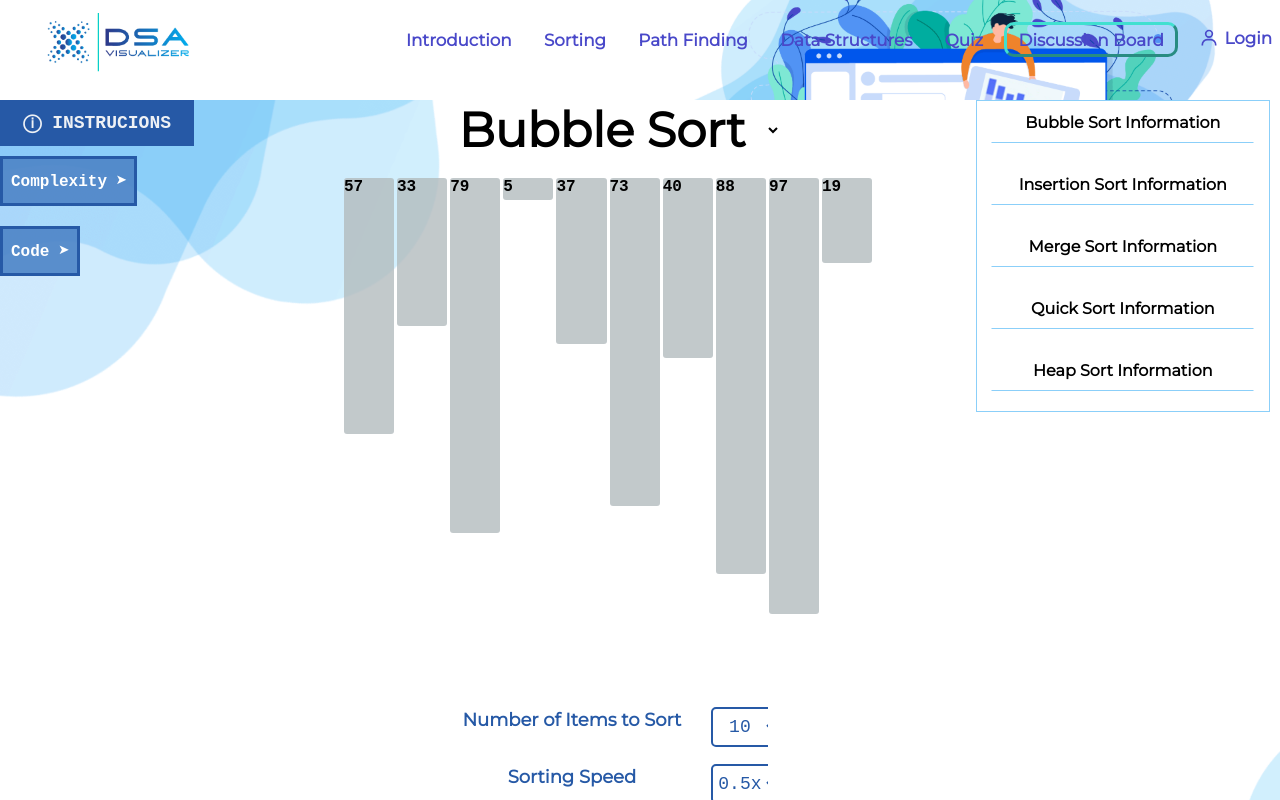
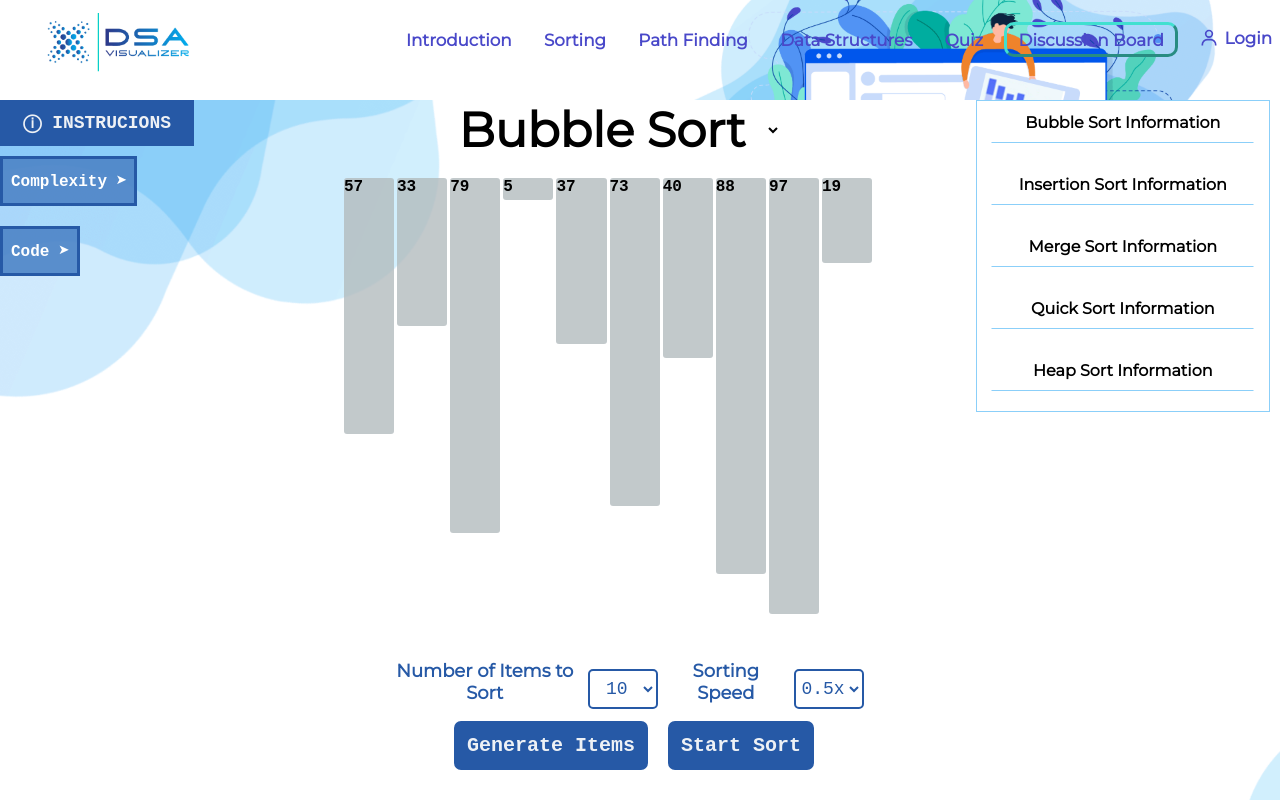
Before and after one commit to Jordiak/Visualizer, a React (Create React App) app in the folder client/: page /sorting-algorithms in a window 1280 px wide. Shown: the top 800 px of the page. Built offline with nearby package versions, Linux system fonts and the light colour scheme.

Commit message:
changed sorting navbar

```diff
--- a/client/src/App.css
+++ b/client/src/App.css
@@ -504,6 +504,28 @@ h2 {
     box-shadow: -6px -6px 10px rgba(255, 255, 255, 0.8),
       6px 6px 10px rgba(0, 0, 0, 0.2);
 
+}
+
+.registerPageButton{
+  width: 30%;
+  height: auto;
+  background: rgb(18, 92, 110);
+  border-color:rgb(93,203,231);
+  position: relative;
+  margin-bottom: 25px;
+  border-radius: 10px;
+  text-align: center;
+  color:white;
+  font-size: large;
+  font-weight: normal;
+  line-height: 35px;
+  font-family: "Montserrat", sans-serif;
+  cursor: pointer;
+  text-decoration: none;
+  padding:1%;
+  transition: all 0.1s ease-in-out;
+    box-shadow: -6px -6px 10px rgba(255, 255, 255, 0.8),
+      6px 6px 10px rgba(0, 0, 0, 0.2);
 }
 .newlogin:hover {
   opacity: 0.7;
--- a/client/src/components/pages/RegisterForm.js
+++ b/client/src/components/pages/RegisterForm.js
@@ -253,7 +253,7 @@ function RegisterForm() {
                   <input placeholder="Confirm Password" type="password" name="Confirm_password" id="confirm_user_pass" onChange={(e) => {
                      setConf_password(e.target.value)
                   }} ></input>
-              <center><button className="loginPageButton" onClick={registerUser}>Register</button></center>
+              <center><button className="registerPageButton" onClick={registerUser}>Register</button></center>
               <Link to="/login-form"><button className="buttonRegLog">Already have an account?</button></Link></center>
             </div>
           </div>
--- a/client/src/components/pages/sorting.css
+++ b/client/src/components/pages/sorting.css
@@ -76,28 +76,41 @@ button:hover {background-color:rgb(113, 220, 228)}
 }
 .navbar-sorting {
   position:absolute;
-  width:25%;
+  width:50%;
   overflow: hidden;
   font-size: 18px;
   color: black;
   min-height: 60px;
+  align-content: center;
   text-align: center;
   font-family: monospace;
   font-weight: bolder;
-  margin-left: 15%;
-  margin-right: 25%;
+  padding:20px;
+  padding-left:17vh;
+
 
 }
 .navbar-table {
-  width: 350px;
-  height: 100px;
-  margin-left: auto;
-  margin-right: auto;
-  margin-top: 30px;
+  width: 40vh;
+  height: 10vh;
   background-color:rgba(0, 0, 0, 0);
   border-radius: 12px;
   color:rgb(38,89,166);
+  margin-left:0px;
+  margin-right:0%;
+  padding-bottom: 0px;
+
+
 }
+
+.tablesort{
+
+  color:rgb(38,89,166);
+  padding-bottom: unset;
+}
+
+
+
 .navbar-sorting .options {
   margin: 10px;
   text-align: center;
--- a/client/src/components/pathFindingVisualizer/Node/Node.css
+++ b/client/src/components/pathFindingVisualizer/Node/Node.css
@@ -1,7 +1,7 @@
 .node {
   width: 25px;
   height: 25px;
-  outline: 1px solid rgb(38,89,166);
+  outline: 0.5px solid rgb(38,89,166);
   display:inline-block;
   background-color:transparent;
 
--- a/client/src/components/sortingFrame.jsx
+++ b/client/src/components/sortingFrame.jsx
@@ -5,7 +5,7 @@ class Frame extends React.Component {
     render() {
         return (
             <div className="frame"  >
-                <div className="array" style={{height:"500px"}}>
+                <div className="array" style={{height:"59vh"}}>
 
                     {this.props.list.map((element, index) => (
                         <div
--- a/client/src/components/sortingNavbar.jsx
+++ b/client/src/components/sortingNavbar.jsx
@@ -18,19 +18,17 @@ class Navbar extends React.Component {
 
     render() {
         return (
-            <div className="navbar-sorting"  id="navbar">
+            <div className="navbar-sorting">
 
-                <table style={{paddingBottom:'0px'}} className="navbar-table" >
+                <table className="tablesort" >
                     <tr>
-                        <td>Number of Items to Sort</td>
+                        <td >Number of Items to Sort</td>
                         <td><Size
                         onChange = {this.props.onChange}
                         lengths = {this.state.lengths}
                         />
                        </td>
-                    </tr>
-                    <tr>
-                        <td>Sorting Speed</td>
+                       <td >Sorting Speed</td>
                         <td>
                         <Speed
                         onChange = {this.props.onChange}
@@ -38,9 +36,10 @@ class Navbar extends React.Component {
                         />
                         </td>
                     </tr>
+
                 </table>
                 <button id="random" onClick = {() => this.props.newList(1)}>Generate Items</button>
-                <br/>
+
                 <button id="start" onClick = {() => this.props.start()}>Start Sort</button>
                 <a
                     className="icon" q
```
